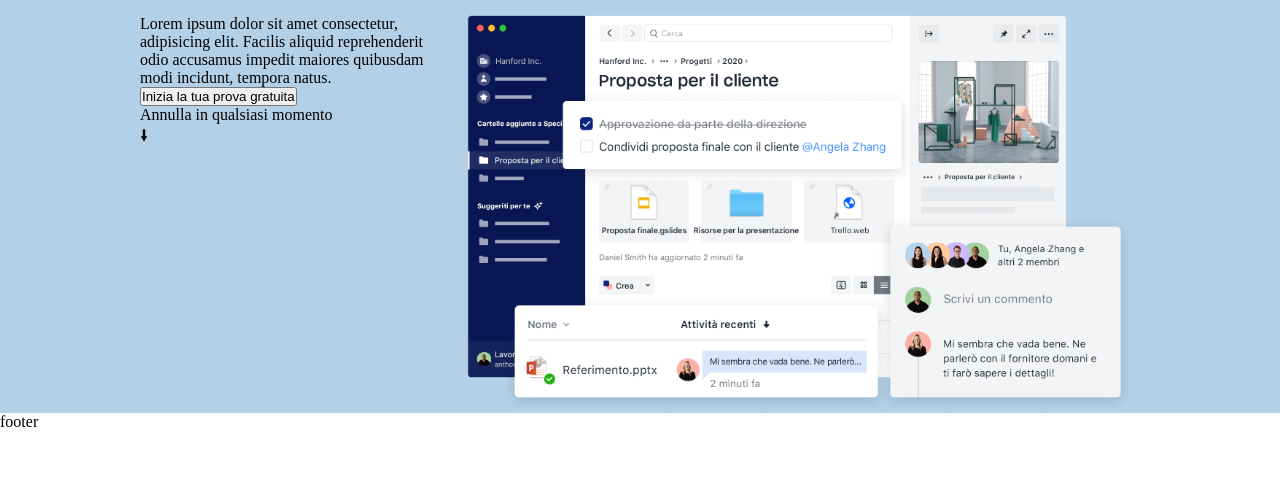
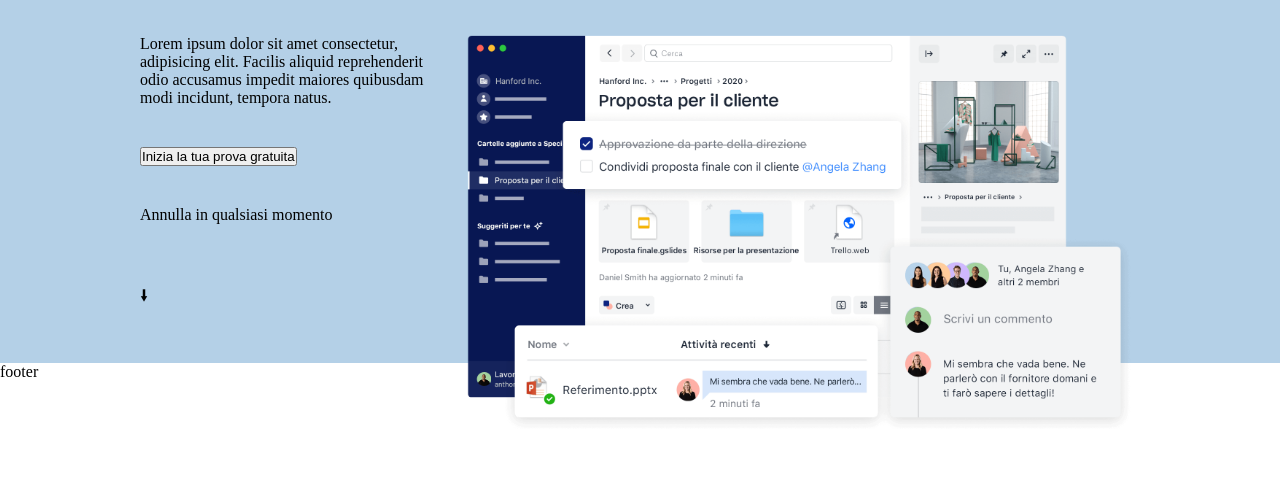
Before and after one commit to angel-kr/htmlcss-dropbox, a plain HTML site: page index.html in a window 1280 px wide. Shown: the part 313-800 px from the top of the page. Drawn offline with Linux system fonts and the light colour scheme.

Commit message:
intro section almost completed

```diff
--- a/css/style.css
+++ b/css/style.css
@@ -160,6 +160,19 @@ h1 {
     font-family: Arial, Helvetica, sans-serif;
     font-size: 4rem;
     font-weight: 600;
-    padding-top: 50px;
     padding-bottom: 50px;
 }
+
+.start-free-trial {
+    margin-top: 40px;
+    margin-bottom: 40px;
+}
+
+.cancel-anytime {
+    margin-bottom: 60px;
+}
+
+.jumbo-section {
+    position: relative;
+    top: 70px;
+}
--- a/index.html
+++ b/index.html
@@ -41,7 +41,7 @@
                             quibusdam modi incidunt, tempora natus.</p>
 
                         <button class="start-free-trial">Inizia la tua prova gratuita</button>
-                        <p>Annulla in qualsiasi momento</p>
+                        <p class="cancel-anytime">Annulla in qualsiasi momento</p>
                         <div class="arrow-down col-30">&#129051;</div>
                     </div>
                     <div class="col-70">
```
